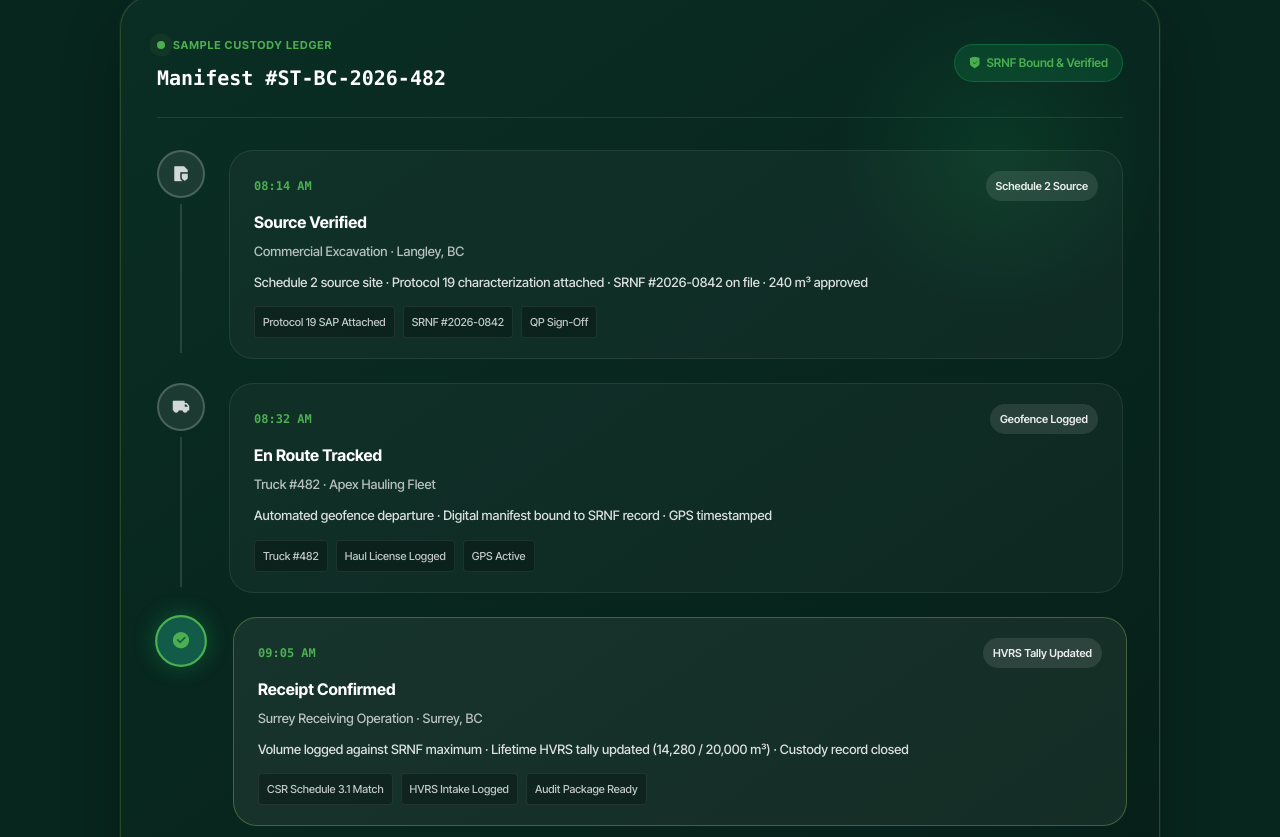
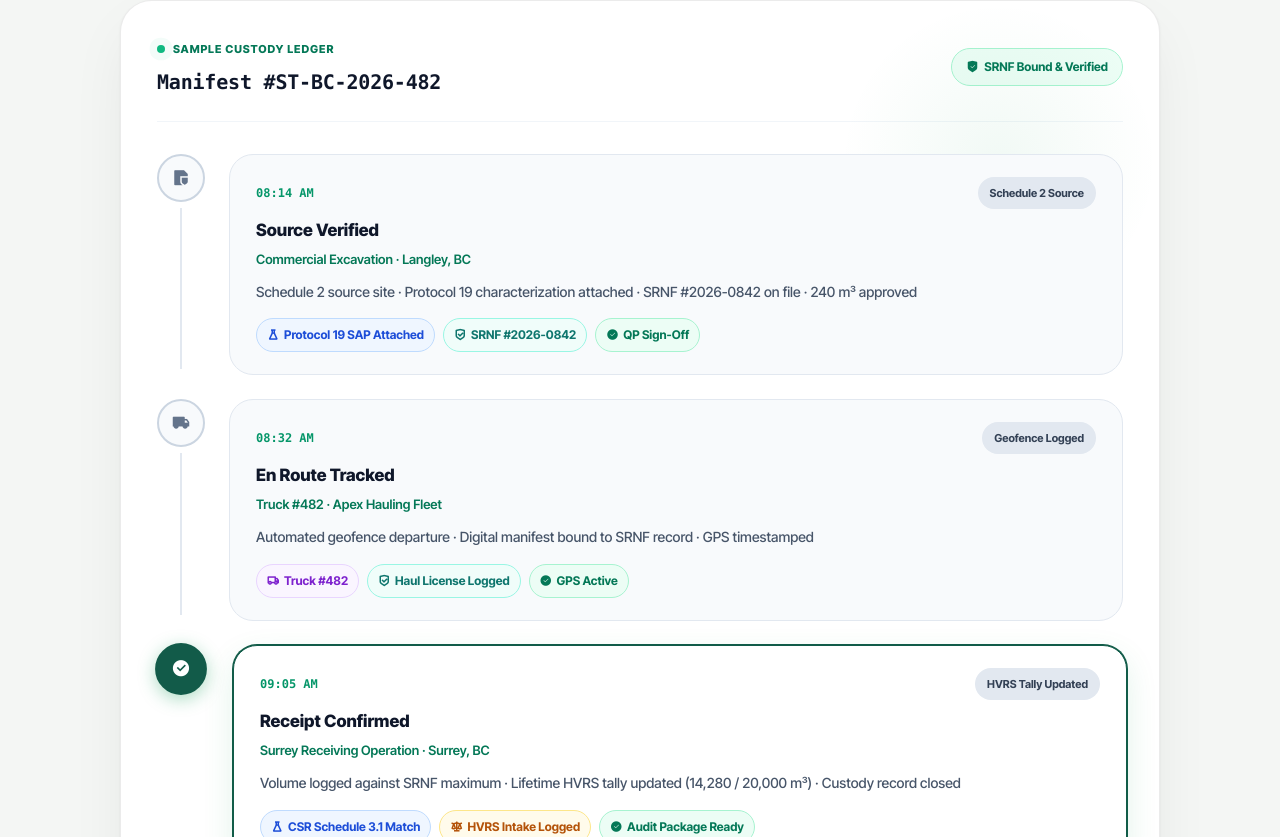
Before and after one commit to k2j0e/SoiltrackersWebsite, a Next.js app: page /bc in a window 1280 px wide. Shown: the part 3983-4820 px from the top of the page. Built offline with nearby package versions, Linux system fonts and the light colour scheme.

Commit message:
Convert Real-Time Proof of Work section to clean light theme and add semantic color-coded tag pills for Lab, Volume, Status, Fleet, and Compliance

```diff
--- a/src/app/bc/page.module.css
+++ b/src/app/bc/page.module.css
@@ -213,10 +213,12 @@
    SECTION 5 — INSPECTOR SECTION
    ========================================================================== */
 .inspectorSection {
-  background: #07261e;
+  background: #f4f6f4;
   padding: 120px var(--st-space-6);
   text-align: center;
   position: relative;
+  border-top: 1px solid rgba(0, 0, 0, 0.06);
+  border-bottom: 1px solid rgba(0, 0, 0, 0.06);
 }
 
 .inspectorInner {
@@ -230,9 +232,10 @@
 
 .inspectorSubtext {
   font-size: 16px;
-  color: rgba(255, 255, 255, 0.75);
+  color: var(--st-ink-700);
   max-width: 680px;
   margin: 0 auto;
+  line-height: 1.6;
 }
 
 /* ==========================================================================
--- a/src/app/bc/page.tsx
+++ b/src/app/bc/page.tsx
@@ -93,10 +93,10 @@ export default function BCPage() {
         <section id="bc-custody-inspector" className={styles.inspectorSection}>
           <div className={styles.inspectorInner}>
             <div className={styles.inspectorHeading}>
-              <div className="st-sub-caps" style={{ color: "var(--st-logo-leaf)", marginBottom: 12 }}>
+              <div className="st-sub-caps" style={{ color: "var(--st-brand-primary)", marginBottom: 12 }}>
                 REAL TIME PROOF OF WORK
               </div>
-              <h2 className="st-h2" style={{ color: "#ffffff", maxWidth: 720, margin: "0 auto 16px" }}>
+              <h2 className="st-h2" style={{ color: "var(--st-ink-900)", maxWidth: 720, margin: "0 auto 16px" }}>
                 What an unbroken chain of custody actually looks like.
               </h2>
               <p className={styles.inspectorSubtext}>
--- a/src/app/page.module.css
+++ b/src/app/page.module.css
@@ -196,10 +196,12 @@
    SECTION 5 — INSPECTOR SECTION
    ========================================================================== */
 .inspectorSection {
-  background: #07261e;
+  background: #f4f6f4;
   padding: 120px var(--st-space-6);
   text-align: center;
   position: relative;
+  border-top: 1px solid rgba(0, 0, 0, 0.06);
+  border-bottom: 1px solid rgba(0, 0, 0, 0.06);
 }
 
 .inspectorInner {
@@ -213,9 +215,10 @@
 
 .inspectorSubtext {
   font-size: 16px;
-  color: rgba(255, 255, 255, 0.75);
+  color: var(--st-ink-700);
   max-width: 680px;
   margin: 0 auto;
+  line-height: 1.6;
 }
 
 /* ==========================================================================
--- a/src/app/page.tsx
+++ b/src/app/page.tsx
@@ -104,10 +104,10 @@ export default function Home() {
         <section id="custody-inspector" className={styles.inspectorSection}>
           <div className={styles.inspectorInner}>
             <div className={styles.inspectorHeading}>
-              <div className="st-sub-caps" style={{ color: "var(--st-logo-leaf)", marginBottom: 12 }}>
+              <div className="st-sub-caps" style={{ color: "var(--st-brand-primary)", marginBottom: 12 }}>
                 REAL-TIME PROOF OF WORK
               </div>
-              <h2 className="st-h2" style={{ color: "#ffffff", maxWidth: 720, margin: "0 auto 16px" }}>
+              <h2 className="st-h2" style={{ color: "var(--st-ink-900)", maxWidth: 720, margin: "0 auto 16px" }}>
                 What an unbroken chain of custody actually looks like.
               </h2>
               <p className={styles.inspectorSubtext}>
--- a/src/components/CustodyInspector.module.css
+++ b/src/components/CustodyInspector.module.css
@@ -1,11 +1,10 @@
 .inspectorContainer {
-  background: #08261e;
-  background: linear-gradient(145deg, #0a2e24 0%, #061f18 100%);
-  border: 1px solid rgba(170, 221, 102, 0.2);
+  background: #ffffff;
+  border: 1px solid rgba(0, 0, 0, 0.08);
   border-radius: var(--st-radius-2xl);
   padding: 36px;
-  color: var(--st-surface);
-  box-shadow: 0 24px 64px -12px rgba(0, 0, 0, 0.4), 0 0 0 1px rgba(255, 255, 255, 0.05);
+  color: var(--st-ink-900);
+  box-shadow: 0 24px 64px -12px rgba(0, 0, 0, 0.08), 0 1px 3px rgba(0, 0, 0, 0.05);
   position: relative;
   overflow: hidden;
   text-align: left;
@@ -18,7 +17,7 @@
   right: 0;
   width: 320px;
   height: 320px;
-  background: radial-gradient(circle, rgba(19, 156, 85, 0.15) 0%, transparent 70%);
+  background: radial-gradient(circle, rgba(19, 156, 85, 0.06) 0%, transparent 70%);
   pointer-events: none;
 }
 
@@ -26,7 +25,7 @@
   display: flex;
   justify-content: space-between;
   align-items: center;
-  border-bottom: 1px solid rgba(255, 255, 255, 0.1);
+  border-bottom: 1px solid #f1f5f9;
   padding-bottom: 24px;
   margin-bottom: 32px;
   flex-wrap: wrap;
@@ -44,43 +43,44 @@
   align-items: center;
   gap: 8px;
   font-size: 11px;
-  font-weight: 700;
+  font-weight: 800;
   letter-spacing: 0.08em;
-  color: var(--st-logo-leaf);
+  color: #047857;
 }
 
 .pulseDot {
   width: 8px;
   height: 8px;
-  background: var(--st-logo-leaf);
+  background: #10b981;
   border-radius: 50%;
-  box-shadow: 0 0 0 0 rgba(170, 221, 102, 0.6);
+  box-shadow: 0 0 0 0 rgba(16, 185, 129, 0.6);
   animation: pulseLedger 2s infinite;
 }
 
 @keyframes pulseLedger {
-  0% { box-shadow: 0 0 0 0 rgba(170, 221, 102, 0.6); }
-  70% { box-shadow: 0 0 0 8px rgba(170, 221, 102, 0); }
-  100% { box-shadow: 0 0 0 0 rgba(170, 221, 102, 0); }
+  0% { box-shadow: 0 0 0 0 rgba(16, 185, 129, 0.6); }
+  70% { box-shadow: 0 0 0 8px rgba(16, 185, 129, 0); }
+  100% { box-shadow: 0 0 0 0 rgba(16, 185, 129, 0); }
 }
 
 .manifestId {
   font-size: 20px;
-  font-weight: 700;
-  color: var(--st-surface);
+  font-weight: 800;
+  color: #0f172a;
   margin: 0;
   font-family: ui-monospace, SFMono-Regular, Menlo, Monaco, Consolas, monospace;
+  letter-spacing: -0.01em;
 }
 
 .statusPill {
   display: inline-flex;
   align-items: center;
   gap: 6px;
-  background: rgba(19, 156, 85, 0.2);
-  border: 1px solid rgba(19, 156, 85, 0.4);
-  color: var(--st-logo-leaf);
+  background: #ecfdf5;
+  border: 1px solid #a7f3d0;
+  color: #047857;
   font-size: 12px;
-  font-weight: 600;
+  font-weight: 700;
   padding: 6px 14px;
   border-radius: var(--st-radius-pill);
 }
@@ -110,9 +110,9 @@
   width: 44px;
   height: 44px;
   border-radius: 50%;
-  background: rgba(255, 255, 255, 0.08);
-  border: 2px solid rgba(255, 255, 255, 0.2);
-  color: rgba(255, 255, 255, 0.8);
+  background: #f8fafc;
+  border: 2px solid #cbd5e1;
+  color: #64748b;
   display: flex;
   align-items: center;
   justify-content: center;
@@ -124,32 +124,33 @@
 .stepItem:hover .iconCircle,
 .stepItem.activeStep .iconCircle {
   background: var(--st-brand-primary);
-  border-color: var(--st-logo-leaf);
-  color: var(--st-logo-leaf);
-  box-shadow: 0 0 20px rgba(19, 156, 85, 0.4);
+  border-color: var(--st-brand-primary);
+  color: #ffffff;
+  box-shadow: 0 4px 16px rgba(19, 156, 85, 0.35);
   transform: scale(1.08);
 }
 
 .connectingLine {
   width: 2px;
   flex: 1;
-  background: rgba(255, 255, 255, 0.12);
+  background: #e2e8f0;
   margin: 6px 0;
 }
 
 .stepCard {
   flex: 1;
-  background: rgba(255, 255, 255, 0.03);
-  border: 1px solid rgba(255, 255, 255, 0.08);
+  background: #f8fafc;
+  border: 1px solid #e2e8f0;
   border-radius: var(--st-radius-xl);
-  padding: 20px 24px;
+  padding: 22px 26px;
   transition: all 0.3s ease;
 }
 
 .stepItem:hover .stepCard,
 .stepItem.activeStep .stepCard {
-  background: rgba(255, 255, 255, 0.06);
-  border-color: rgba(170, 221, 102, 0.3);
+  background: #ffffff;
+  border-color: var(--st-brand-primary);
+  box-shadow: 0 12px 32px rgba(19, 156, 85, 0.12), 0 0 0 1px var(--st-brand-primary);
   transform: translateX(4px);
 }
 
@@ -165,38 +166,38 @@
 .timeTag {
   font-family: ui-monospace, SFMono-Regular, Menlo, Monaco, Consolas, monospace;
   font-size: 12px;
-  color: var(--st-logo-leaf);
-  font-weight: 600;
+  color: #059669;
+  font-weight: 700;
 }
 
 .badge {
   font-size: 11px;
-  font-weight: 600;
-  color: rgba(255, 255, 255, 0.9);
-  background: rgba(255, 255, 255, 0.1);
-  padding: 3px 10px;
+  font-weight: 700;
+  color: #334155;
+  background: #e2e8f0;
+  padding: 4px 12px;
   border-radius: var(--st-radius-pill);
 }
 
 .stepTitle {
-  font-size: 16px;
-  font-weight: 700;
-  color: var(--st-surface);
+  font-size: 17px;
+  font-weight: 800;
+  color: #0f172a;
   margin: 0 0 4px;
 }
 
 .siteName {
   font-size: 13px;
-  color: rgba(255, 255, 255, 0.7);
+  color: #047857;
   margin: 0 0 10px;
-  font-weight: 500;
+  font-weight: 600;
 }
 
 .detailsText {
-  font-size: 13px;
-  color: rgba(255, 255, 255, 0.85);
-  line-height: 1.5;
-  margin: 0 0 14px;
+  font-size: 14px;
+  color: #475569;
+  line-height: 1.55;
+  margin: 0 0 16px;
 }
 
 .tagStrip {
@@ -205,19 +206,76 @@
   gap: 8px;
 }
 
+/* ==========================================================================
+   COLOR-CODED TAG PILLS (LIGHT THEME)
+   ========================================================================== */
 .tag {
-  font-size: 11px;
-  color: rgba(255, 255, 255, 0.75);
-  background: rgba(0, 0, 0, 0.25);
-  border: 1px solid rgba(255, 255, 255, 0.08);
-  padding: 3px 8px;
-  border-radius: 4px;
+  font-size: 12px;
+  padding: 4px 10px;
+  border-radius: var(--st-radius-pill);
+  display: inline-flex;
+  align-items: center;
+  transition: transform 0.15s ease;
 }
 
+.tag:hover {
+  transform: translateY(-1px);
+}
+
+/* 1. Lab Characterization & Testing (Sky/Blue) */
+.tagLab {
+  background: #eff6ff;
+  border: 1px solid #bfdbfe;
+  color: #1d4ed8;
+  font-weight: 700;
+}
+
+/* 2. Volume & Quantities (Amber/Gold) */
+.tagVolume {
+  background: #fffbeb;
+  border: 1px solid #fde68a;
+  color: #b45309;
+  font-weight: 700;
+}
+
+/* 3. Pre-Approved / Status / Verification (Emerald/Green) */
+.tagStatus {
+  background: #ecfdf5;
+  border: 1px solid #a7f3d0;
+  color: #047857;
+  font-weight: 700;
+}
+
+/* 4. Fleet & Trucks (Purple/Violet) */
+.tagFleet {
+  background: #faf5ff;
+  border: 1px solid #e9d5ff;
+  color: #7e22ce;
+  font-weight: 700;
+}
+
+/* 5. Compliance & Permits (Teal/Cyan) */
+.tagCompliance {
+  background: #f0fdfa;
+  border: 1px solid #99f6e4;
+  color: #0f766e;
+  font-weight: 700;
+}
+
+.tagDefault {
+  background: #f1f5f9;
+  border: 1px solid #e2e8f0;
+  color: #475569;
+  font-weight: 600;
+}
+
+/* ==========================================================================
+   FOOTER AREA
+   ========================================================================== */
 .inspectorFooter {
   margin-top: 32px;
   padding-top: 24px;
-  border-top: 1px solid rgba(255, 255, 255, 0.1);
+  border-top: 1px solid #f1f5f9;
   display: flex;
   justify-content: space-between;
   align-items: center;
@@ -229,13 +287,14 @@
   display: flex;
   align-items: center;
   gap: 8px;
-  font-size: 12px;
-  color: rgba(255, 255, 255, 0.5);
+  font-size: 13px;
+  color: #64748b;
+  font-weight: 500;
 }
 
 .certButton {
-  background: var(--st-logo-leaf);
-  color: var(--st-brand-primary-dark);
+  background: var(--st-brand-primary);
+  color: #ffffff;
   border: none;
   padding: 12px 24px;
   border-radius: var(--st-radius-pill);
@@ -246,13 +305,13 @@
   gap: 8px;
   cursor: pointer;
   transition: all 0.3s cubic-bezier(0.4, 0, 0.2, 1);
-  box-shadow: 0 4px 14px rgba(170, 221, 102, 0.25);
+  box-shadow: 0 4px 14px rgba(1, 53, 40, 0.2);
 }
 
 .certButton:hover {
-  background: #c3eb85;
+  background: #01241c;
   transform: translateY(-2px);
-  box-shadow: 0 8px 20px rgba(170, 221, 102, 0.35);
+  box-shadow: 0 8px 22px rgba(1, 53, 40, 0.3);
 }
 
 @media (max-width: 768px) {
--- a/src/components/CustodyInspector.tsx
+++ b/src/components/CustodyInspector.tsx
@@ -169,11 +169,65 @@ export default function CustodyInspector({
               <p className={styles.detailsText}>{step.details}</p>
 
               <div className={styles.tagStrip}>
-                {step.tags.map((tag, tIdx) => (
-                  <span key={tIdx} className={styles.tag}>
-                    {tag}
-                  </span>
-                ))}
+                {step.tags.map((tag, tIdx) => {
+                  const t = tag.toLowerCase();
+                  let tagClass = styles.tagDefault;
+                  let icon = "ri-price-tag-3-line";
+
+                  if (
+                    t.includes("volume") ||
+                    t.includes("weight") ||
+                    t.includes("tally") ||
+                    t.includes("intake") ||
+                    t.includes("240 m³") ||
+                    t.includes("28.4 mt")
+                  ) {
+                    tagClass = styles.tagVolume;
+                    icon = "ri-scales-3-line";
+                  } else if (
+                    t.includes("lab") ||
+                    t.includes("protocol") ||
+                    t.includes("csr") ||
+                    t.includes("sap") ||
+                    t.includes("characterization")
+                  ) {
+                    tagClass = styles.tagLab;
+                    icon = "ri-flask-line";
+                  } else if (
+                    t.includes("pre-approved") ||
+                    t.includes("verified") ||
+                    t.includes("sign-off") ||
+                    t.includes("active") ||
+                    t.includes("audit") ||
+                    t.includes("complete") ||
+                    t.includes("ready") ||
+                    t.includes("qp")
+                  ) {
+                    tagClass = styles.tagStatus;
+                    icon = "ri-checkbox-circle-fill";
+                  } else if (
+                    t.includes("truck") ||
+                    t.includes("fleet") ||
+                    t.includes("hauler")
+                  ) {
+                    tagClass = styles.tagFleet;
+                    icon = "ri-truck-line";
+                  } else if (
+                    t.includes("srnf") ||
+                    t.includes("license") ||
+                    t.includes("schedule")
+                  ) {
+                    tagClass = styles.tagCompliance;
+                    icon = "ri-shield-check-line";
+                  }
+
+                  return (
+                    <span key={tIdx} className={`${styles.tag} ${tagClass}`}>
+                      <i className={icon} style={{ marginRight: 5 }}></i>
+                      <span>{tag}</span>
+                    </span>
+                  );
+                })}
               </div>
             </div>
           </div>
```
